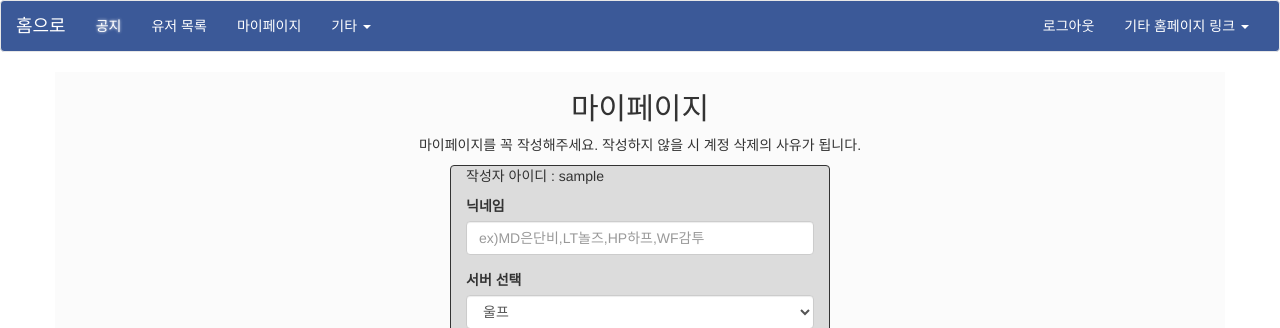
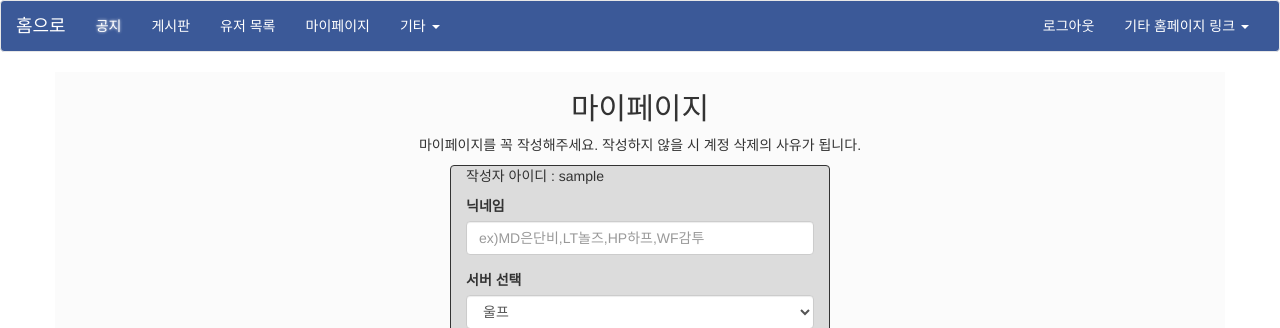
Before and after one commit to jaewook125/mabivs, a Django app: page /accounts/mypage/ in a window 1280 px wide. Shown: the top 328 px of the page. Run offline with Django 3.2, Linux system fonts and the light colour scheme; the visitor is signed in with stand-in values (Sample User, id 1); data comes from the database, SQL or seed files in the repository; parts of the project's set-up code (start-up, migrations or seed data) failed here and were passed over; some libraries are stand-ins or nearby versions.

Commit message:
네비바 목록 추가,수정

```diff
--- a/mabivs/templates/layout.html
+++ b/mabivs/templates/layout.html
@@ -35,7 +35,7 @@
             <span class="icon-bar"></span>
             <span class="icon-bar"></span>
           </button>
-          <a style="color: #FFFFFF;" class="navbar-brand" href="{% url "blog:post_list" %}">홈으로</a>
+          <a style="color: #FFFFFF;" class="navbar-brand" href="{% url "blog:prologue" %}">홈으로</a>
         </div>
 
         <!-- Collect the nav links, forms, and other content for toggling -->
@@ -43,6 +43,7 @@
           <ul class="nav navbar-nav">
         {% if user.is_authenticated %}
           <li style="text-shadow: 0 0 3px #FFFFFF;"><a style="color: #FFFFFF;" href="{% url "blog:notice_list" %}">공지</a></li>
+            <li><a style="color: #FFFFFF;" href="{% url "blog:post_list" %}">게시판 <span class="sr-only">(current)</span></a></li>
             <li><a style="color: #FFFFFF;" href="{% url "accounts:user_list" %}">유저 목록 <span class="sr-only">(current)</span></a></li>
             <li><a style="color: #FFFFFF;" href="{% url "accounts:mypage" %}">마이페이지</a></li>
             <li class="dropdown">
```
